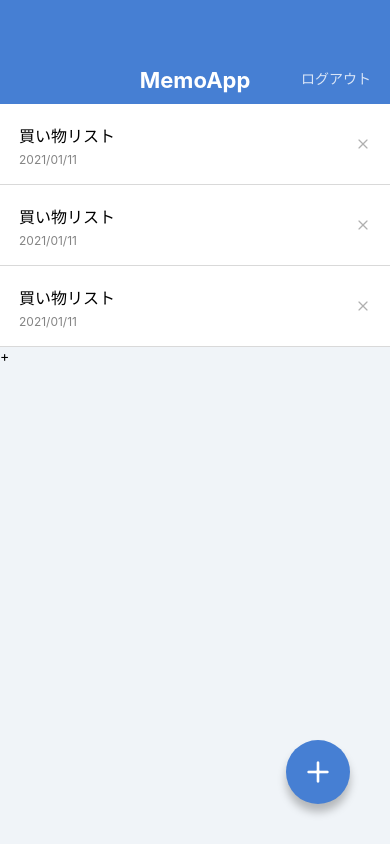
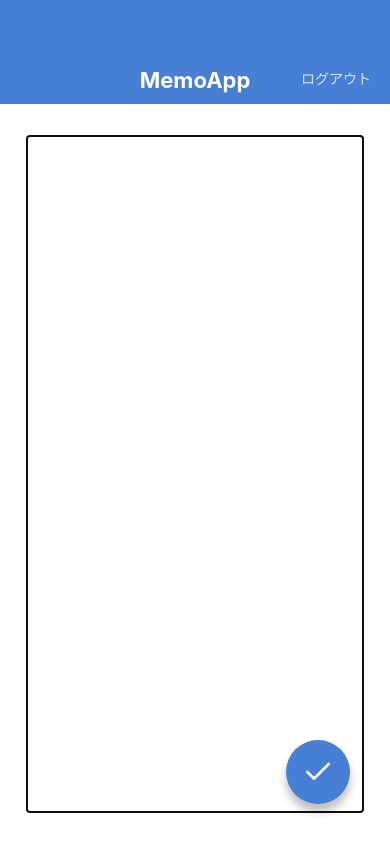
Before and after one commit to uki7412/MemoApp2021, a React Native app: screen / in a window 390 px wide. Built offline with nearby package versions, Linux system fonts and the light colour scheme.

Commit message:
create MemoEdit and MemoCreate screens

```diff
--- a/App.jsx
+++ b/App.jsx
@@ -1,8 +1,8 @@
 import React from 'react';
-import MemoListScreen from './src/screens/MemoListScreen';
+import MemoCreateScreen from './src/screens/MemoCreateScreen';
 
 export default function App() {
   return (
-    <MemoListScreen />
+    <MemoCreateScreen />
   );
 }
--- /dev/null
+++ b/src/screens/MemoCreateScreen.jsx
@@ -0,0 +1,69 @@
+import React, { useState } from 'react';
+import {
+  View, TextInput, StyleSheet, Alert,
+} from 'react-native';
+import AppBar from '../components/AppBar';
+
+// import firebase from 'firebase';
+
+import CircleButton from '../components/CircleButton';
+// import KeyboardSafeView from '../components/KeyboardSafeView';
+// import { translateErrors } from '../utils';
+
+export default function MemoCreateScreen(props) {
+  // const { navigation } = props;
+  // const [bodyText, setBodyText] = useState('');
+
+  // function handlePress() {
+  //   const { currentUser } = firebase.auth();
+  //   const db = firebase.firestore();
+  //   const ref = db.collection(`users/${currentUser.uid}/memos`);
+  //   ref.add({
+  //     bodyText,
+  //     updatedAt: new Date(),
+  //   })
+  //     .then(() => {
+  //       navigation.goBack();
+  //     })
+  //     .catch((error) => {
+  //       const errorMsg = translateErrors(error.code);
+  //       Alert.alert(errorMsg.title, errorMsg.description);
+  //     });
+  // }
+
+  return (
+    <View style={styles.container}>
+      <AppBar />
+      <View style={styles.inputContainer}>
+        <TextInput
+          // value={bodyText}
+          multiline
+          style={styles.input}
+          // onChangeText={(text) => { setBodyText(text); }}
+          autoFocus
+        />
+      </View>
+      <CircleButton
+        name="check"
+        // onPress={handlePress}
+      />
+    </View>
+  );
+}
+
+const styles = StyleSheet.create({
+  container: {
+    flex: 1,
+  },
+  inputContainer: {
+    paddingHorizontal: 27,
+    paddingVertical: 32,
+    flex: 1,
+  },
+  input: {
+    flex: 1,
+    textAlignVertical: 'top',
+    fontSize: 16,
+    lineHeight: 24,
+  },
+});
```
Also changed, not shown: src/screens/MemoEditScreen.jsx (+17 -13 lines).
